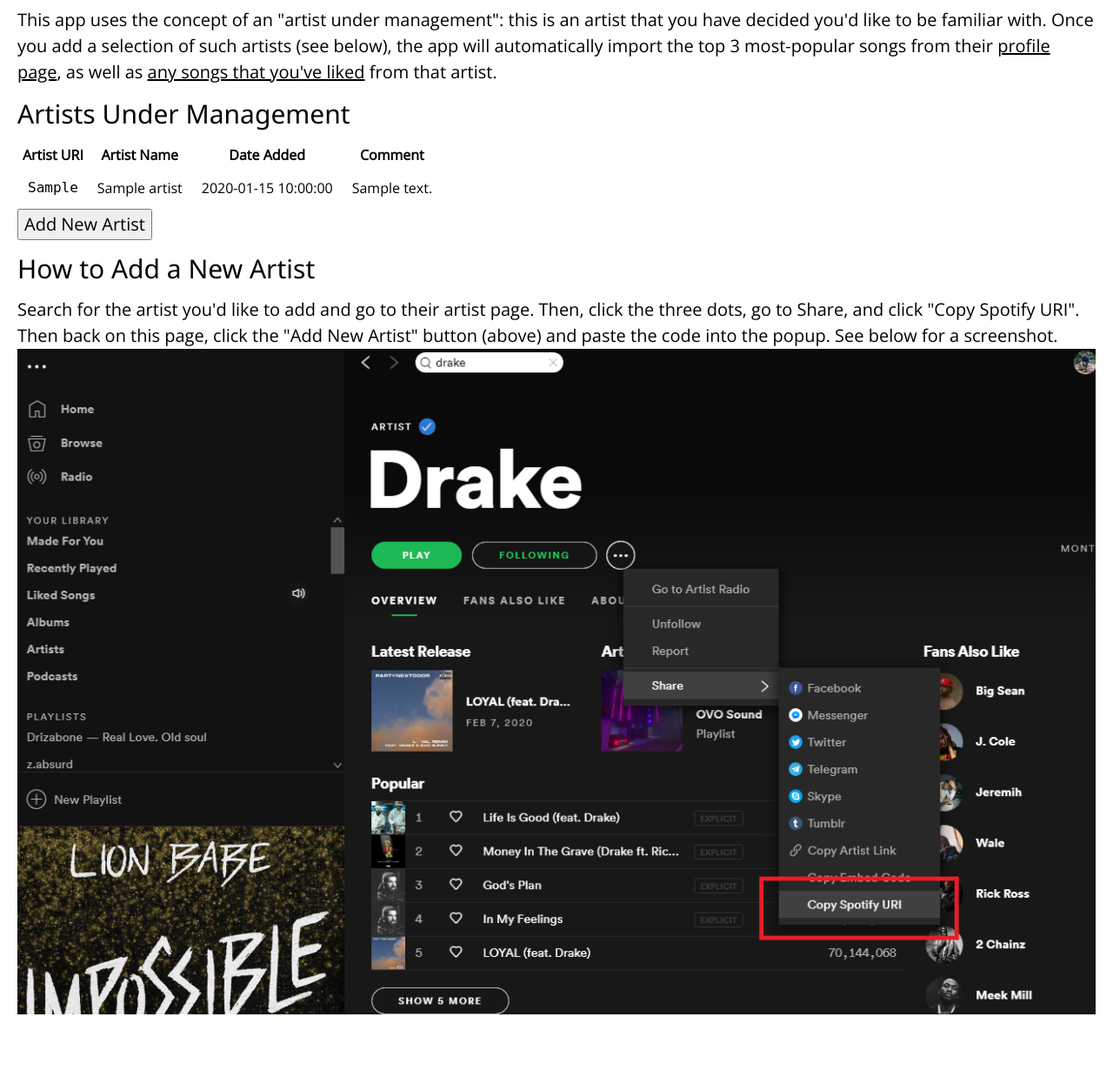
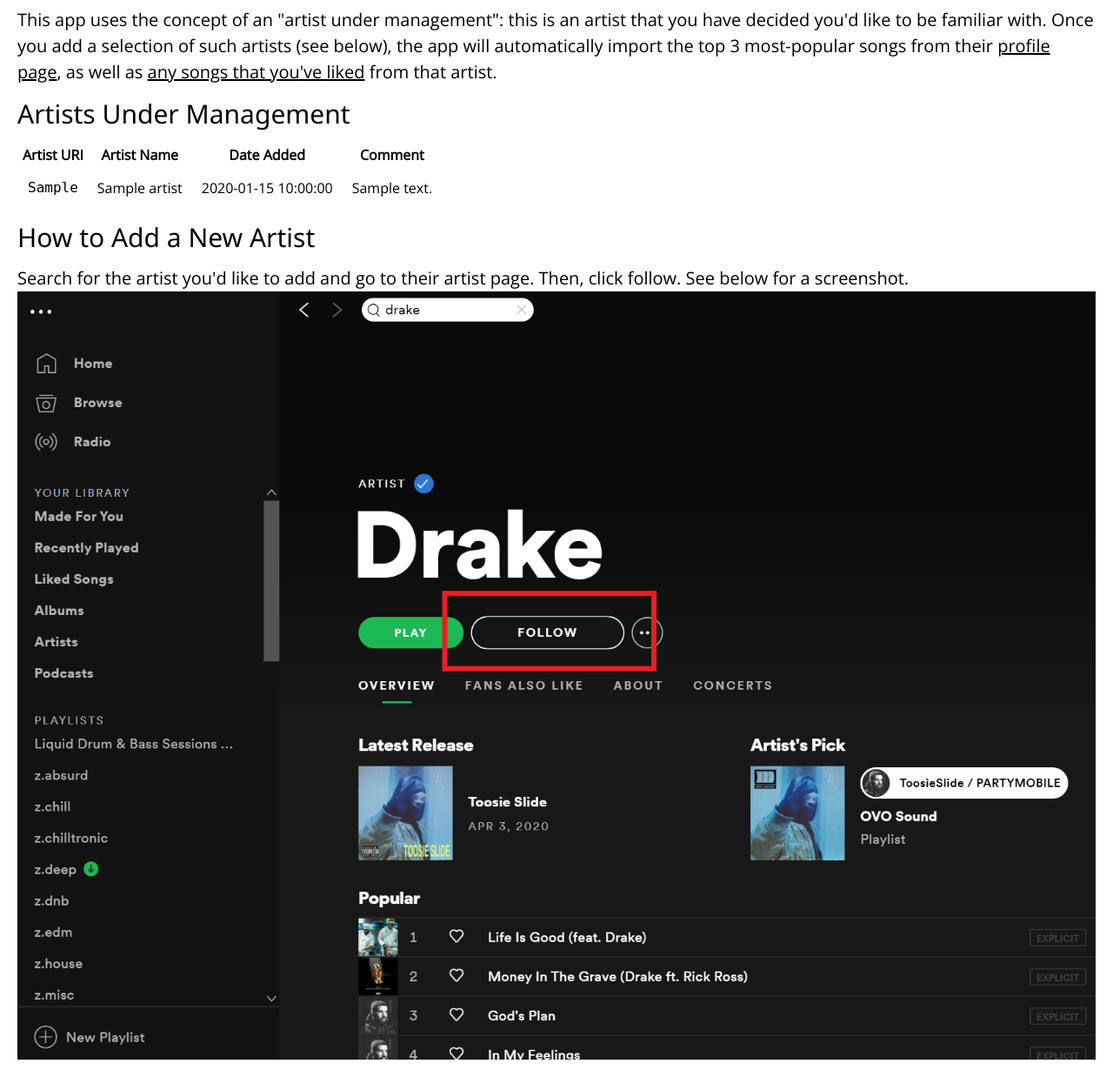
Before and after one commit to z1lc/zdone, a Flask app: template app/templates/spotify.html in a window 1280 px wide. Shown: the part 793-2031 px from the top of the page at 87% size. Before the commit the page ends 1959 px from the top, so only its background shows below. Run offline with Flask 2, Linux system fonts and the light colour scheme; the template is opened without the code that fills it: most values are stand-ins (such as "Sample title", 1, 10 or a date in 2020); some libraries are stand-ins or nearby versions.

Commit message:
remove old way of adding artsits

```diff
--- a/app/templates/spotify.html
+++ b/app/templates/spotify.html
@@ -17,24 +17,6 @@
         padding: 10px;
     }
 </style>
-<script>
-  function setArtistAndReload(newArtist) {
-    if (newArtist !== null && newArtist.startsWith('spotify:artist:')) {
-      $
-        .ajax({
-          contentType: "application/json",
-          data: JSON.stringify({
-            "new_artist_spotify_uri": newArtist
-          }),
-          type: "POST",
-          url: "/spotify/add_artist"
-        })
-        .done(function () {
-          document.location.reload(true);
-        });
-    }
-  }
-</script>
 {% endblock %}
 
 {% block body %}
@@ -61,8 +43,7 @@ This app uses the concept of an "artist under management": this is an artist tha
     </tr>
 {% endfor %}
 </table>
-<button id="add_new_artist" onclick="setArtistAndReload(prompt('Spotify Artist URI:', ''));">Add New Artist</button>
 <h2>How to Add a New Artist</h2>
-Search for the artist you'd like to add and go to their artist page. Then, click the three dots, go to Share, and click "Copy Spotify URI". Then back on this page, click the "Add New Artist" button (above) and paste the code into the popup. See below for a screenshot.<br>
-<img src="/static/images/how_to_find_spotify_artist_uri.png">
+Search for the artist you'd like to add and go to their artist page. Then, click follow. See below for a screenshot.<br>
+<img src="/static/images/how_to_find_spotify_follow_button.png">
 {% endblock %}
```
Also changed, not shown: app/static/images/how_to_find_spotify_artist_uri.png (deleted), app/static/images/how_to_find_spotify_follow_button.png (added).
